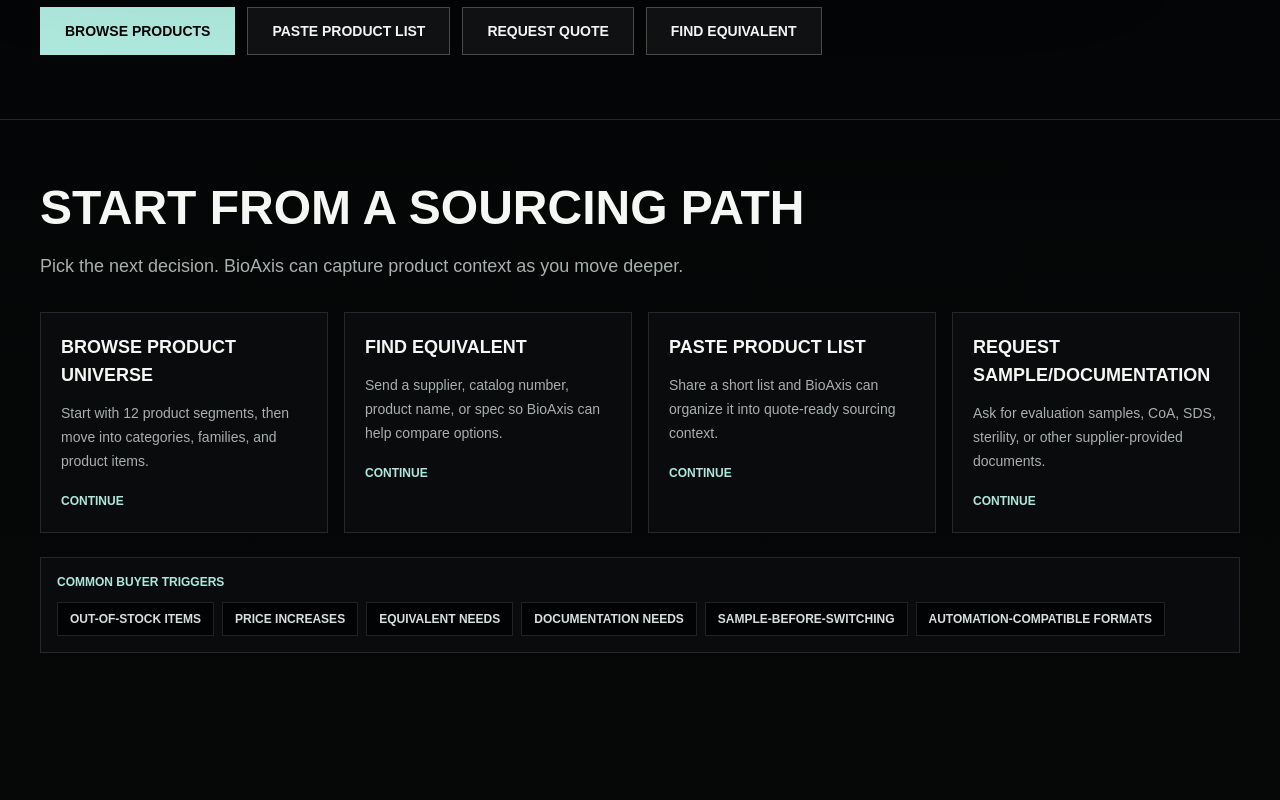
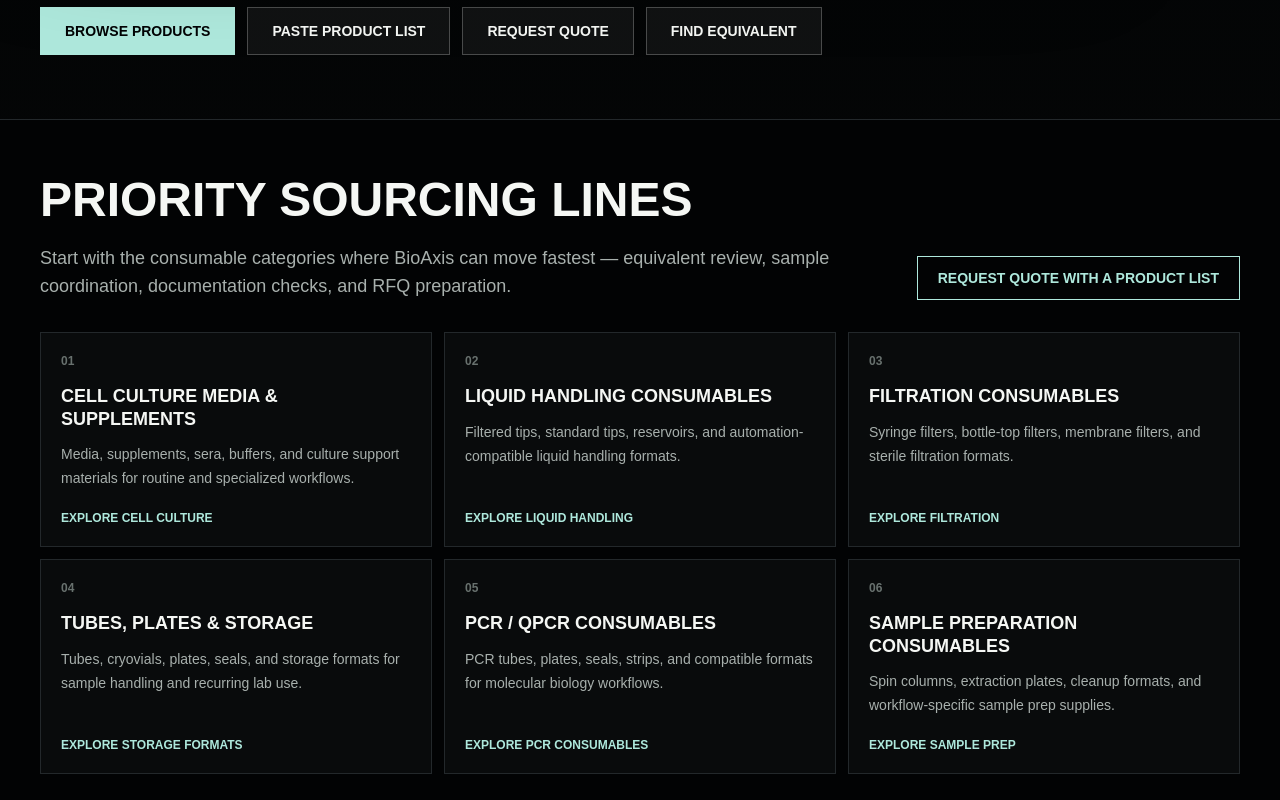
Before and after one commit to luckyericyao/bioaxisv3, a Next.js app: page / in a window 1280 px wide. Shown: the part 860-1660 px from the top of the page. Built offline with nearby package versions, Linux system fonts and the light colour scheme.

Commit message:
Add homepage priority sourcing lines

```diff
--- a/src/app/page.tsx
+++ b/src/app/page.tsx
@@ -2,6 +2,7 @@
 import { FinalCTASection } from "@/components/home/FinalCTASection";
 import { HeroSearchSection } from "@/components/home/HeroSearchSection";
 import { HowBioAxisWorksSection } from "@/components/home/PlatformExpansionSections";
+import { PrioritySourcingLinesSection } from "@/components/home/PrioritySourcingLinesSection";
 import { ProductDirectorySection } from "@/components/home/ProductDirectorySection";
 import { WhatBioAxisDoesSection } from "@/components/home/WhatBioAxisDoesSection";
 
@@ -18,6 +19,7 @@
   return (
     <>
       <HeroSearchSection />
+      <PrioritySourcingLinesSection />
       <ProductDirectorySection />
       <WhatBioAxisDoesSection />
       <HowBioAxisWorksSection />
--- /dev/null
+++ b/src/components/home/PrioritySourcingLinesSection.tsx
@@ -0,0 +1,81 @@
+import Link from "next/link";
+import { SectionHeader } from "@/components/ui/SectionHeader";
+
+const priorityLines = [
+  {
+    title: "Cell Culture Media & Supplements",
+    description: "Media, supplements, sera, buffers, and culture support materials for routine and specialized workflows.",
+    cta: "Explore cell culture",
+    href: "/products/cell-culture/media-and-supplements"
+  },
+  {
+    title: "Liquid Handling Consumables",
+    description: "Filtered tips, standard tips, reservoirs, and automation-compatible liquid handling formats.",
+    cta: "Explore liquid handling",
+    href: "/products/liquid-handling"
+  },
+  {
+    title: "Filtration Consumables",
+    description: "Syringe filters, bottle-top filters, membrane filters, and sterile filtration formats.",
+    cta: "Explore filtration",
+    href: "/products/sample-prep-filtration/syringe-filters"
+  },
+  {
+    title: "Tubes, Plates & Storage",
+    description: "Tubes, cryovials, plates, seals, and storage formats for sample handling and recurring lab use.",
+    cta: "Explore storage formats",
+    href: "/products/storage-cryopreservation"
+  },
+  {
+    title: "PCR / qPCR Consumables",
+    description: "PCR tubes, plates, seals, strips, and compatible formats for molecular biology workflows.",
+    cta: "Explore PCR consumables",
+    href: "/products/molecular-biology-pcr/pcr-plastics"
+  },
+  {
+    title: "Sample Preparation Consumables",
+    description: "Spin columns, extraction plates, cleanup formats, and workflow-specific sample prep supplies.",
+    cta: "Explore sample prep",
+    href: "/products/sample-prep-filtration/sample-cleanup"
+  }
+];
+
+export function PrioritySourcingLinesSection() {
+  return (
+    <section className="border-b border-bioaxis-line bg-bioaxis-black">
+      <div className="mx-auto w-full max-w-7xl px-5 py-14 sm:px-8 lg:px-10">
+        <div className="flex flex-col gap-6 lg:flex-row lg:items-end lg:justify-between">
+          <SectionHeader
+            title="Priority Sourcing Lines"
+            subtitle="Start with the consumable categories where BioAxis can move fastest — equivalent review, sample coordination, documentation checks, and RFQ preparation."
+          />
+          <Link
+            href="/request-quote?requestType=product-list-review"
+            className="inline-flex min-h-11 shrink-0 items-center justify-center border border-bioaxis-accent px-5 text-sm font-semibold uppercase text-bioaxis-accent transition hover:bg-bioaxis-accent hover:text-bioaxis-black"
+          >
+            Request quote with a product list
+          </Link>
+        </div>
+
+        <div className="mt-8 grid gap-3 md:grid-cols-2 xl:grid-cols-3">
+          {priorityLines.map((line, index) => (
+            <Link
+              key={line.title}
+              href={line.href}
+              className="group flex h-full flex-col border border-bioaxis-line bg-bioaxis-panel p-5 transition hover:border-bioaxis-accent hover:bg-bioaxis-panelSoft"
+            >
+              <span className="text-xs font-bold text-bioaxis-dim">{String(index + 1).padStart(2, "0")}</span>
+              <h2 className="mt-4 text-lg font-bold uppercase leading-tight text-bioaxis-text transition group-hover:text-bioaxis-accent">
+                {line.title}
+              </h2>
+              <p className="mt-3 flex-1 text-sm leading-6 text-bioaxis-muted">{line.description}</p>
+              <span className="mt-5 inline-flex text-xs font-bold uppercase text-bioaxis-accent">
+                {line.cta}
+              </span>
+            </Link>
+          ))}
+        </div>
+      </div>
+    </section>
+  );
+}
```
Also changed, not shown: scripts/route-smoke.mjs (+15 -1 lines).
